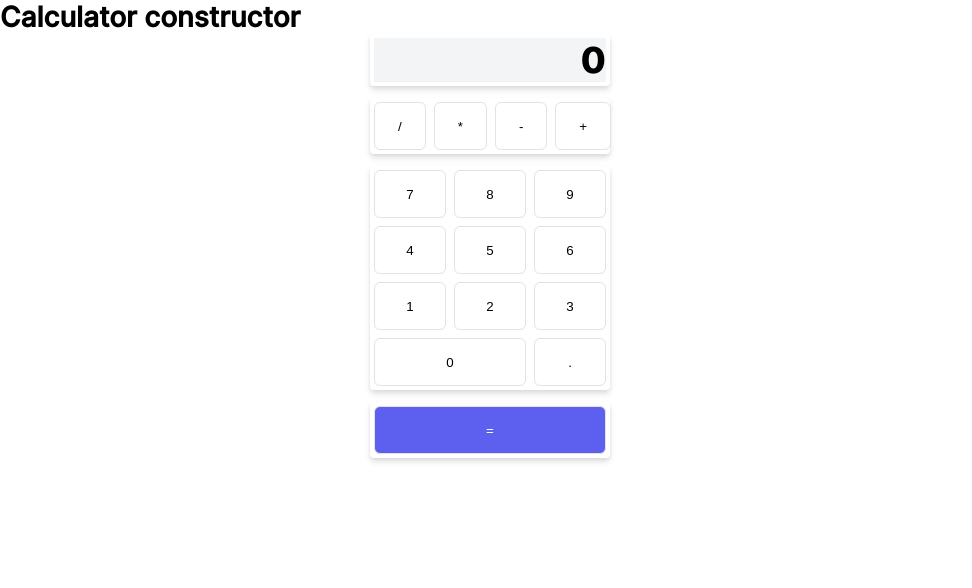
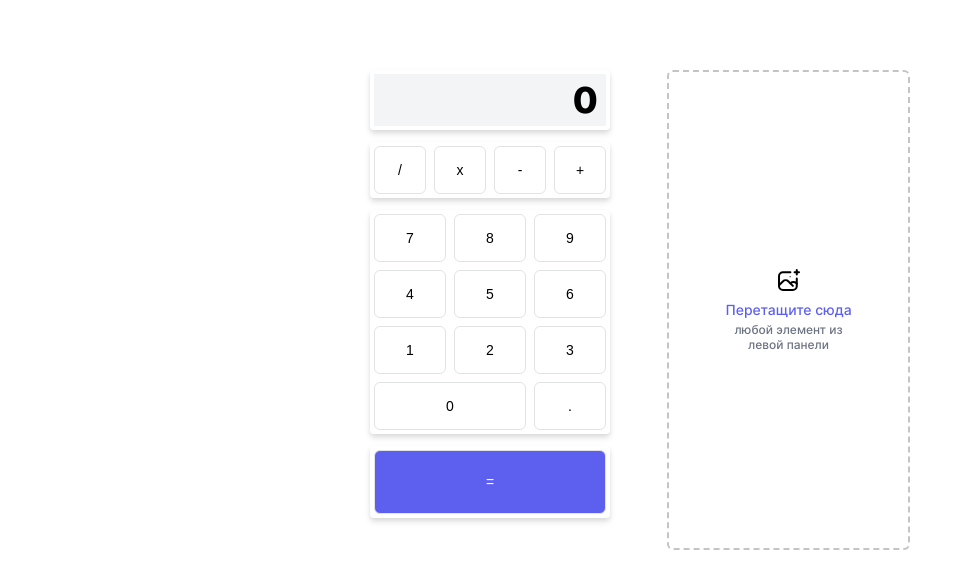
Before and after one commit to irina-mokh/calc-constructor, a React (Create React App) app: page / in a window 1280 px wide. Shown: the top 588 px of the page, without its empty margins (0-972 px from the left). Built offline with nearby package versions, Linux system fonts and the light colour scheme.

Commit message:
feat: empty calc

```diff
--- a/src/components/App/App.scss
+++ b/src/components/App/App.scss
@@ -1,5 +1,12 @@
-
+.main {
+  padding: 5em;
+  // &__heading {
+  //   text-align: center;
+  //   margin: 20px 0;
+  // }
+}
 .app  {
+  height: 480px;
   display: flex;
-
+  justify-content: space-between;
 }
--- a/src/components/App/index.tsx
+++ b/src/components/App/index.tsx
@@ -1,14 +1,15 @@
 import React from 'react';
+import { Calc } from '../Calc';
 import { Constructor } from '../Constructor';
 
 export const App = () => {
   return (
-    <main>
-      <h1>Calculator constructor</h1>
+    <main className="main">
+      <h1 className="visually-hidden">Calculator constructor</h1>
       <div className="container">
         <div className="app">
-          <Constructor></Constructor>
-          <section className="calc"></section>
+          <Constructor />
+          <Calc />
         </div>
       </div>
     </main>
--- a/src/components/Bar/index.tsx
+++ b/src/components/Bar/index.tsx
@@ -1,5 +1,5 @@
 import { Btn } from '../Btn';
-const OPERATORS = ['/', '*', '-', '+'];
+const OPERATORS = ['/', 'x', '-', '+'];
 const NUMS = ['7', '8', '9', '4', '5', '6', '1', '2', '3', '0', '.'];
 
 type BarProps = {
@@ -12,7 +12,18 @@ export const Bar = ({ type, children }: BarProps) => {
     const data = type === 'nums' ? NUMS : OPERATORS;
     buttons = data.map((val) => <Btn>{val}</Btn>);
   }
-  return (
-    <ul className={'bar ' + (type === 'nums' ? 'bar_nums' : '')}>{type ? buttons : children}</ul>
-  );
+
+  const classes = () => {
+    const arr = [];
+    switch (type) {
+      case 'nums':
+        arr.push('bar_nums');
+        break;
+      case 'operators':
+        arr.push('bar_operators');
+        break;
+    }
+    return arr.join(' ');
+  };
+  return <ul className={'bar ' + classes()}>{type ? buttons : children}</ul>;
 };
--- a/src/components/Btn/Btn.scss
+++ b/src/components/Btn/Btn.scss
@@ -3,17 +3,21 @@
 .btn {
   width: 100%;
   height: 48px;
-  padding: 16px 23px;
+  display: flex;
+	justify-content: center;
+	align-items: center;
   border: 1px solid vars.$gray;
   border-radius: 6px;
   line-height: 15px;
   background-color: transparent;
+	font-size: 14px;
 	&_zero {
 		grid-column: span 2;
 	}
 	&_equal {
 		background-color: vars.$iris;
 		color: vars.$white;
+		height: 64px;
 	}
 
   // &:hover {
--- /dev/null
+++ b/src/components/Calc/Calc.scss
@@ -0,0 +1,37 @@
+@use '../../styles/vars';
+
+.calc {
+	width: 243px;
+	border: 2px dashed transparent;
+	border-radius: 6px;
+	display: flex;
+	flex-direction: column;
+	align-items: center;
+
+	&_empty {
+		border-color: vars.$gray-secondary;
+		text-align: center;
+		justify-content: center;
+		padding: 50px;
+	}
+}
+
+.text {
+	font-size: 12px;
+	color: vars.$gray-text;
+	&_accent {
+		font-size: 14px;
+		color: vars.$iris;
+		margin: 32px 0 4px 0;
+		position: relative;
+		&::before {
+			position: absolute;
+			content: '';
+			top: -32px;
+			left: calc(50% - 11px);
+			width: 22px;
+			height: 22px;
+			background-image: url('../../assets/icons/drop.svg');
+		}
+	}
+}
--- /dev/null
+++ b/src/components/Calc/index.tsx
@@ -0,0 +1,8 @@
+export const Calc = () => {
+  return (
+    <section className="calc calc_empty">
+      <p className="text_accent">Перетащите сюда</p>
+      <p className="text">любой элемент из левой панели</p>
+    </section>
+  );
+};
--- a/src/components/Display/Display.scss
+++ b/src/components/Display/Display.scss
@@ -7,4 +7,5 @@
 	font-family: 'Inter ExtraBold';
 	font-weight: 800;
 	font-size: 36px;
+	padding: 4px 8px;
 }
--- a/src/styles/_vars.scss
+++ b/src/styles/_vars.scss
@@ -8,3 +8,5 @@ $iris: #5D5FEF;
 $light-gray: #F3F4F6;
 $gray: #E2E3E5;
 $dark-gray: #4D5562;
+$gray-secondary: #C4C4C4;
+$gray-text: #6B7280;
--- a/src/styles/index.scss
+++ b/src/styles/index.scss
@@ -5,3 +5,4 @@
 @use '../components/Constructor/Constructor.scss';
 @use '../components/Bar/Bar.scss';
 @use '../components/Btn/Btn.scss';
+@use '../components/Calc/Calc.scss';
```
Also changed, not shown: src/assets/icons/drop.svg (added).
